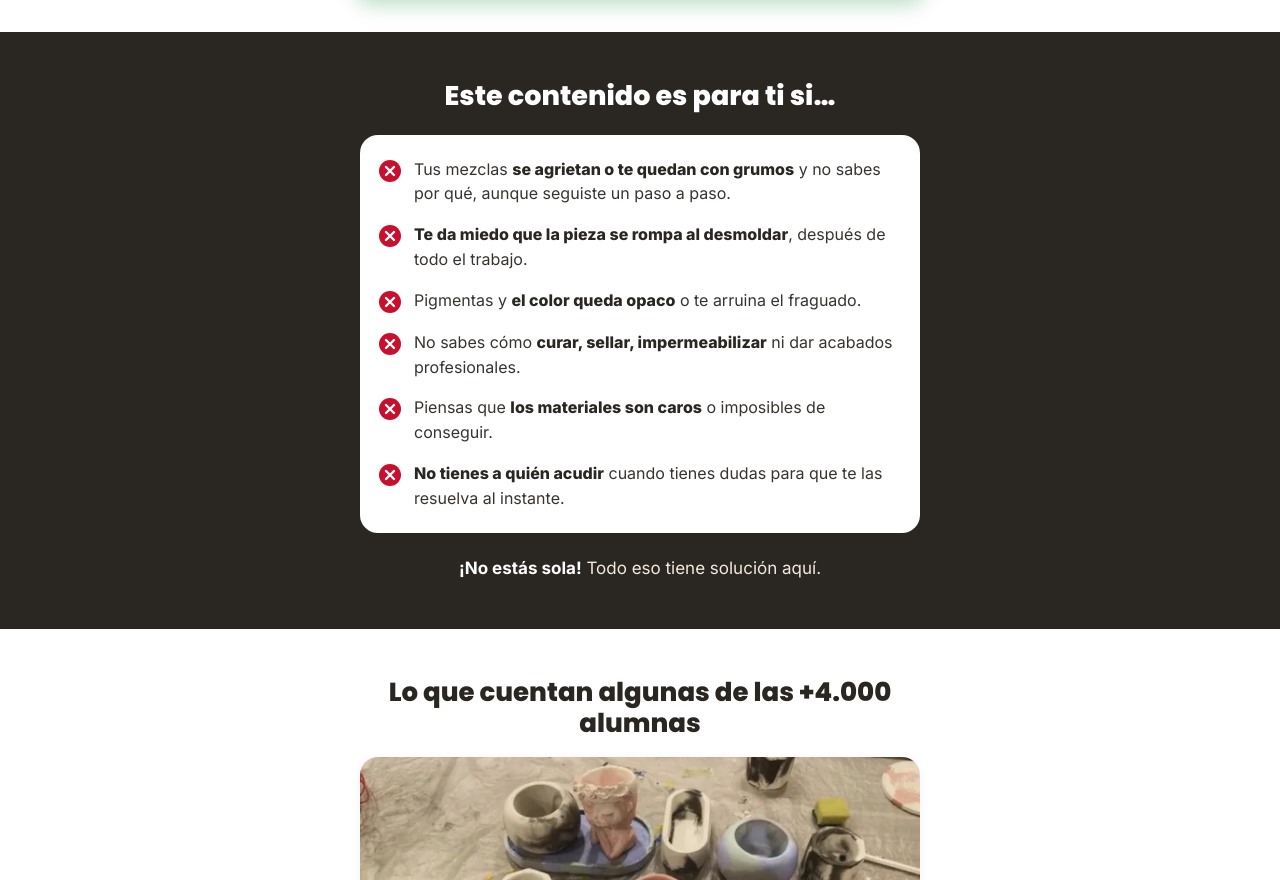
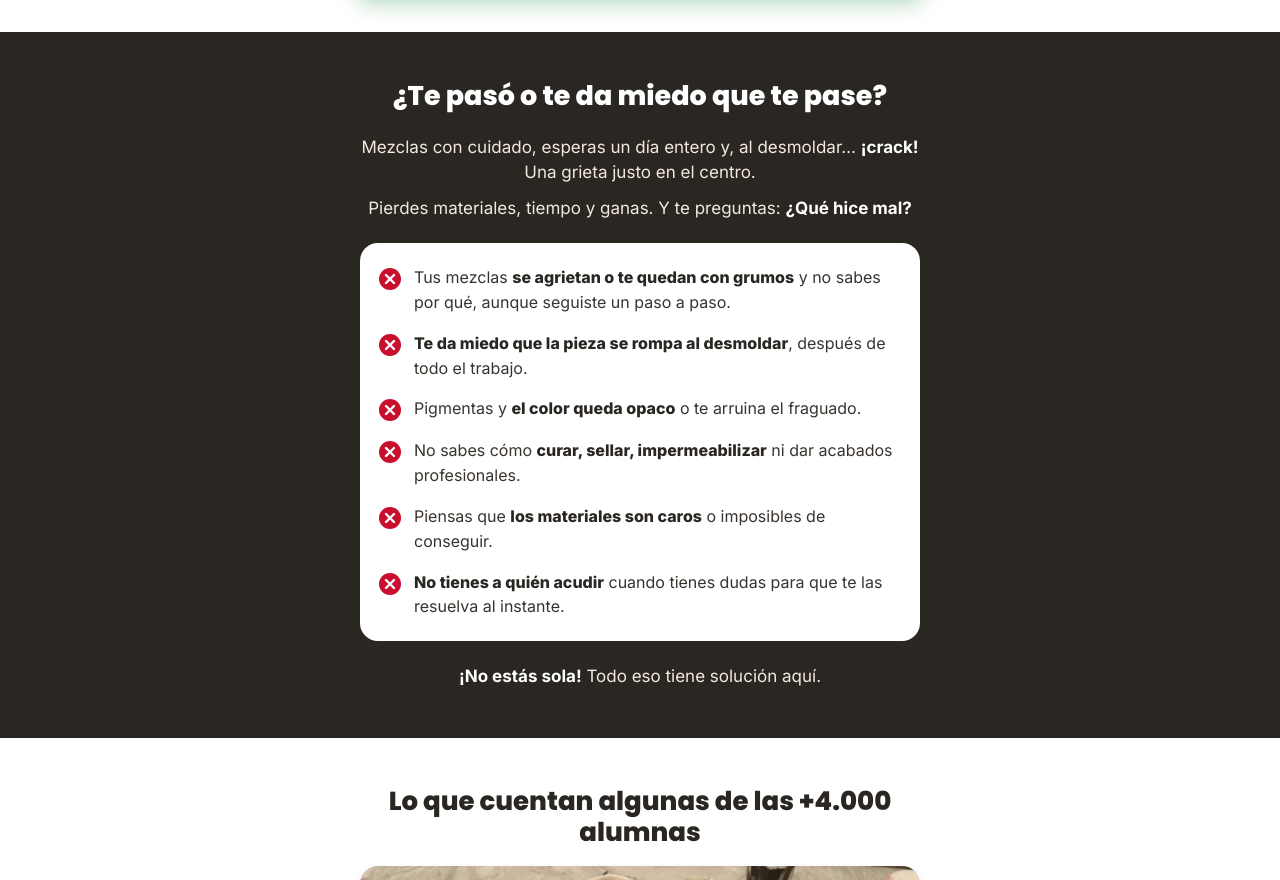
Before and after one commit to Somos-Aura/piezas-concreto, a plain HTML site: page index.html in a window 1280 px wide. Shown: the part 995-1875 px from the top of the page. Drawn offline with Linux system fonts and the light colour scheme.

Commit message:
Para ti si: título ¿Te pasó...? y texto de escena
Co-Authored-By: Claude Opus 5.5 <noreply@anthropic.com>
Claude-Session: https://claude.ai/code/session_01X73v3S4VwbDa6RmfoTan1S

```diff
--- a/index.html
+++ b/index.html
@@ -98,6 +98,8 @@ h1{font-family:Poppins,sans-serif;font-weight:800;font-size:28px;line-height:1.1
 .row{display:flex;gap:12px;align-items:flex-start}
 .row p{font-size:16px}
 .row strong{font-weight:800;color:var(--ink)}
+.intro-dark{display:flex;flex-direction:column;gap:10px;text-align:center;font-size:17px;line-height:1.5;color:var(--sand)}
+.intro-dark strong{color:#fff}
 .lead-dark{text-align:center;font-size:17px;color:var(--sand)}
 .lead-dark strong{color:#fff}
 
@@ -237,7 +239,11 @@ footer p:first-child{font-size:13px;font-weight:700;color:var(--sand)}
 <!-- 2. PARA TI SI -->
 <section class="sec dark">
   <div class="wrap" style="gap:22px">
-    <h2 class="h2" style="font-size:27px">Este contenido es para ti si…</h2>
+    <h2 class="h2" style="font-size:27px">¿Te pasó o te da miedo que te pase?</h2>
+    <div class="intro-dark">
+      <p>Mezclas con cuidado, esperas un día entero y, al desmoldar… <strong>¡crack!</strong> Una grieta justo en el centro.</p>
+      <p>Pierdes materiales, tiempo y ganas. Y te preguntas: <strong>¿Qué hice mal?</strong></p>
+    </div>
     <div class="box">
       <div class="row"><svg class="ico" width="24" height="24" viewBox="0 0 24 24" style="margin-top:2px" aria-hidden="true"><circle cx="12" cy="12" r="11" fill="#C8102E"/><path d="M8 8l8 8M16 8l-8 8" stroke="#fff" stroke-width="2.4" stroke-linecap="round"/></svg><p>Tus mezclas <strong>se agrietan o te quedan con grumos</strong> y no sabes por qué, aunque seguiste un paso a paso.</p></div>
       <div class="row"><svg class="ico" width="24" height="24" viewBox="0 0 24 24" style="margin-top:2px" aria-hidden="true"><circle cx="12" cy="12" r="11" fill="#C8102E"/><path d="M8 8l8 8M16 8l-8 8" stroke="#fff" stroke-width="2.4" stroke-linecap="round"/></svg><p><strong>Te da miedo que la pieza se rompa al desmoldar</strong>, después de todo el trabajo.</p></div>
```
